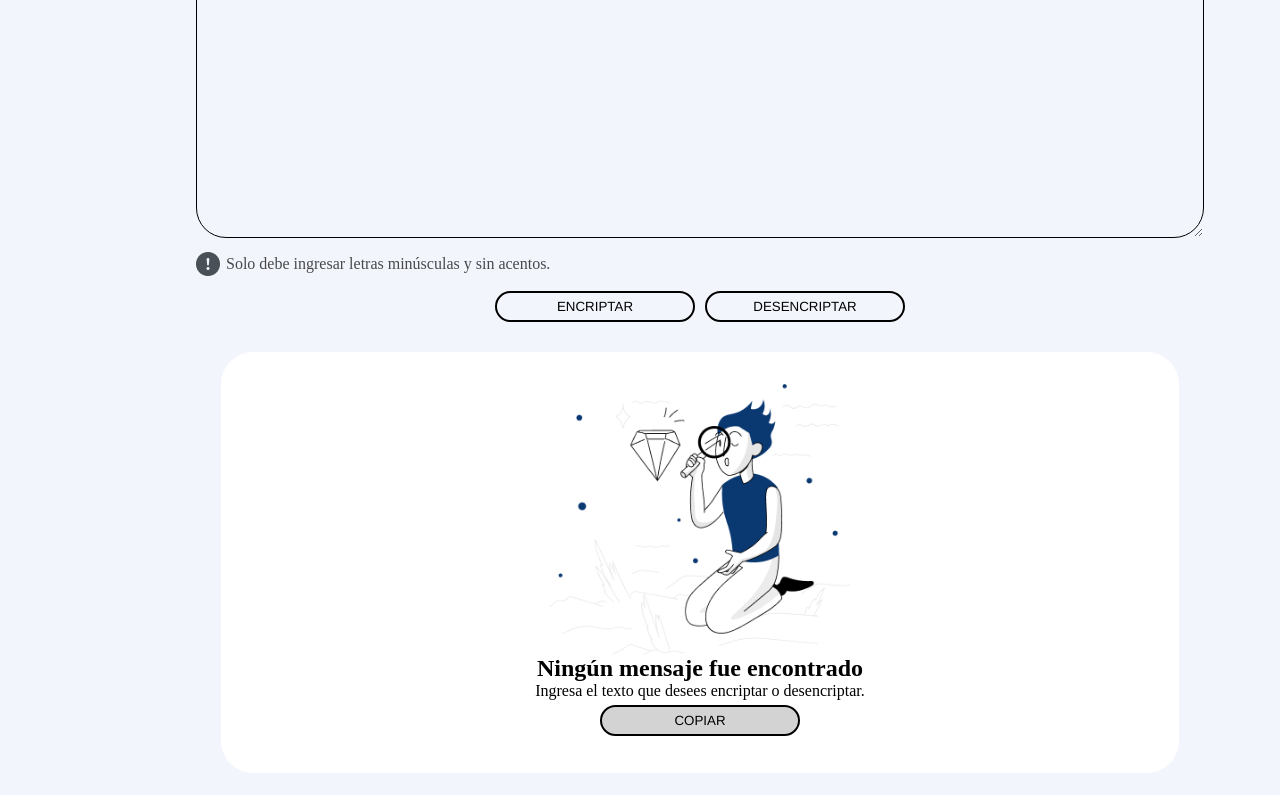
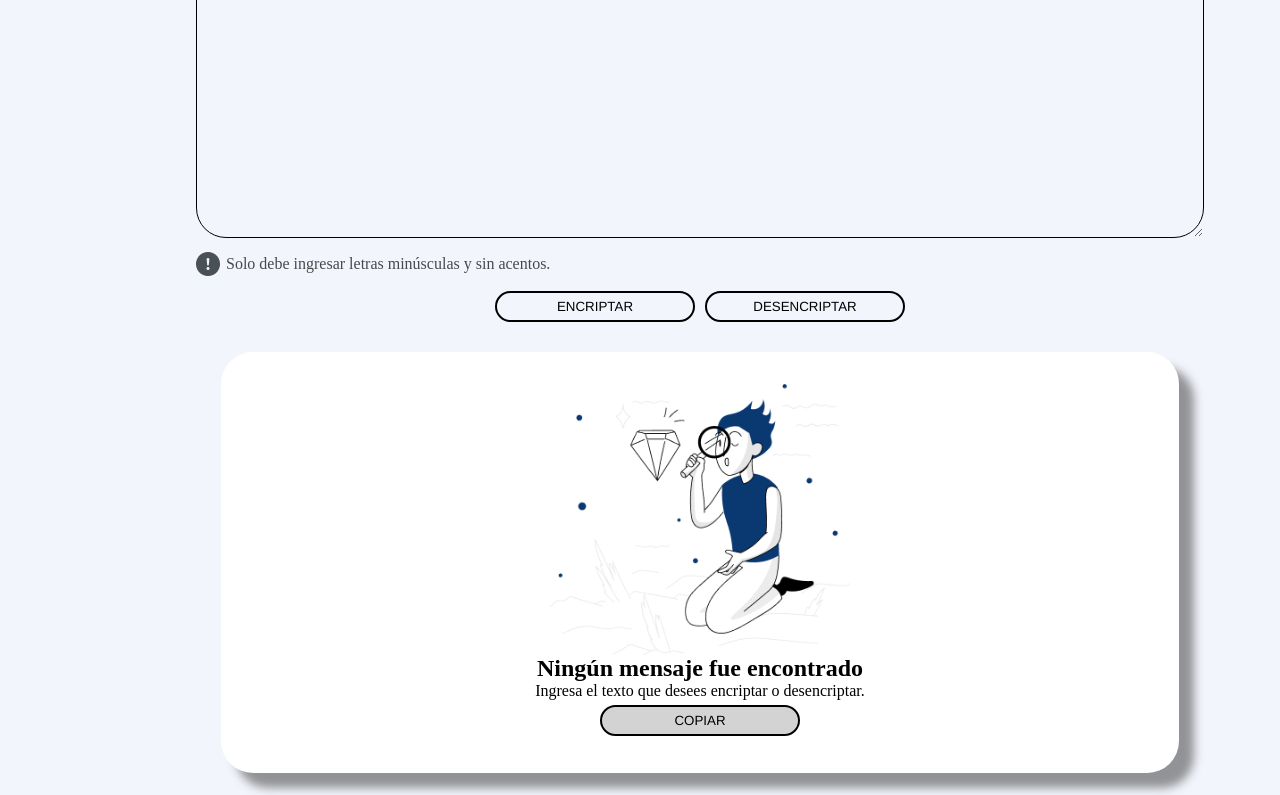
Before and after one commit to StanleyTorres/Challenge-Oracle-ONE, a plain HTML site: page index.html in a window 1280 px wide. Shown: the part 90-885 px from the top of the page. Drawn offline with Linux system fonts and the light colour scheme.

Commit message:
Update style.css
add box-shadow

```diff
--- a/style.css
+++ b/style.css
@@ -134,6 +134,7 @@ button::before{
     text-align: center;
     margin-top: 32px;
     border-radius: 32px;
+    box-shadow: 15px 15px 10px rgb(50 50 50 / 50%)
 }
 
 .container-result img {
```
